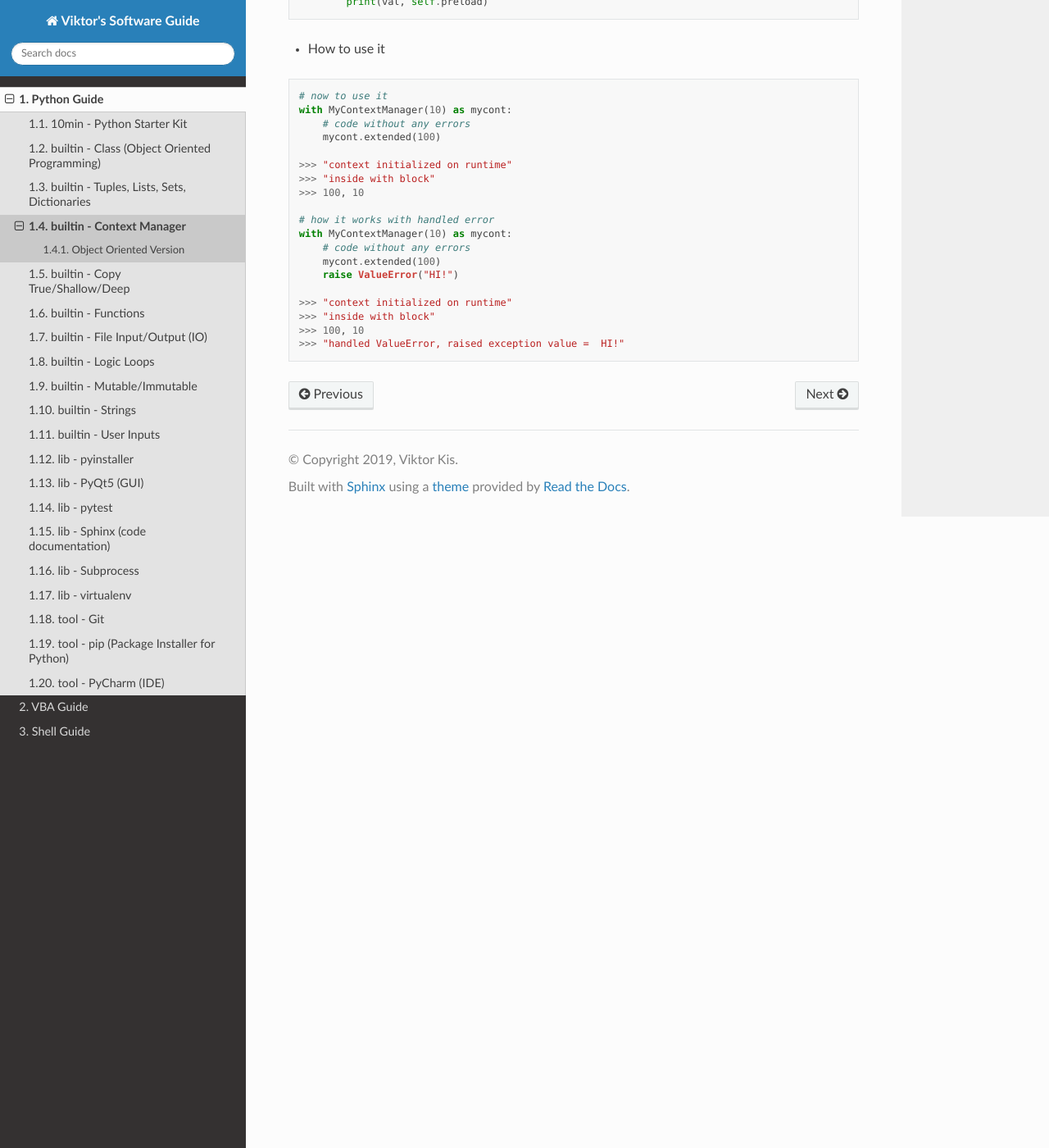
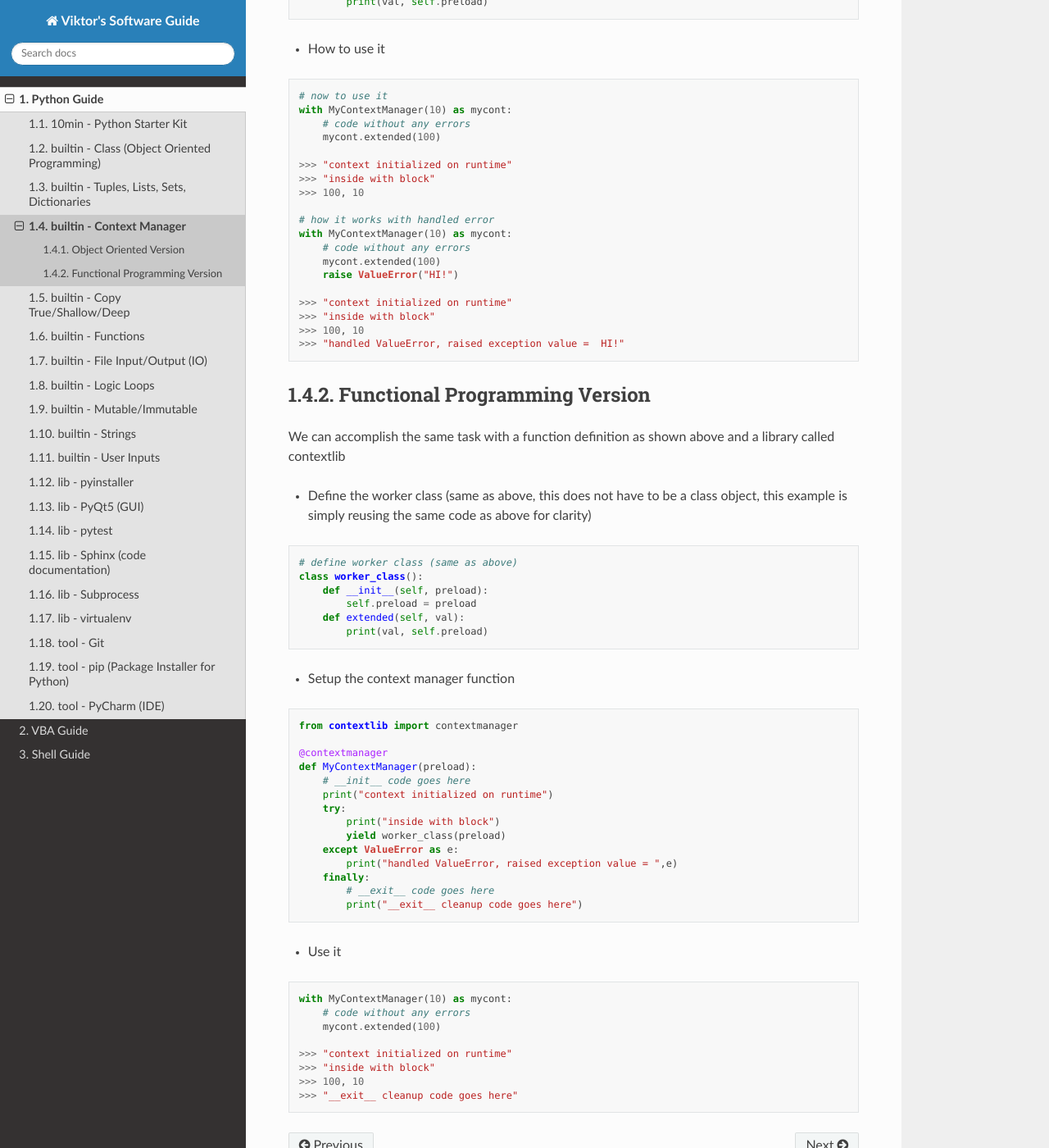
Before and after one commit to PydPiper/viks_SoftwareGuide, a Sphinx documentation site: the page built from source/python/builtin_context_manager.rst, in a window 1280 px wide and 1400 px high, scrolled down 1139 px. Shown: the whole window at 82% size. Built offline with Sphinx 7.4.7 and the Read the Docs theme 2.0.0, drawn with Linux system fonts in a browser that asks for light colours.

Commit message:
added xor to logic loop, and functional version of contextmanger

```diff
--- a/source/python/builtin_context_manager.rst
+++ b/source/python/builtin_context_manager.rst
@@ -80,3 +80,54 @@ Object Oriented Version
     >>> "inside with block"
     >>> 100, 10
     >>> "handled ValueError, raised exception value =  HI!"
+
+Functional Programming Version
+------------------------------
+We can accomplish the same task with a function definition as shown above and a library called
+contextlib
+
+- Define the worker class (same as above, this does not have to be a class object, this example
+  is simply reusing the same code as above for clarity)
+
+.. code-block:: python
+
+    # define worker class (same as above)
+    class worker_class():
+        def __init__(self, preload):
+            self.preload = preload
+        def extended(self, val):
+            print(val, self.preload)
+
+
+- Setup the context manager function
+
+.. code-block:: python
+
+    from contextlib import contextmanager
+
+    @contextmanager
+    def MyContextManager(preload):
+        # __init__ code goes here
+        print("context initialized on runtime")
+        try:
+            print("inside with block")
+            yield worker_class(preload)
+        except ValueError as e:
+            print("handled ValueError, raised exception value = ",e)
+        finally:
+            # __exit__ code goes here
+            print("__exit__ cleanup code goes here")
+
+
+- Use it
+
+.. code-block:: python
+
+    with MyContextManager(10) as mycont:
+        # code without any errors
+        mycont.extended(100)
+
+    >>> "context initialized on runtime"
+    >>> "inside with block"
+    >>> 100, 10
+    >>> "__exit__ cleanup code goes here"
```
Also changed, not shown: source/python/builtin_logic_loops.rst (+16 -8 lines).
